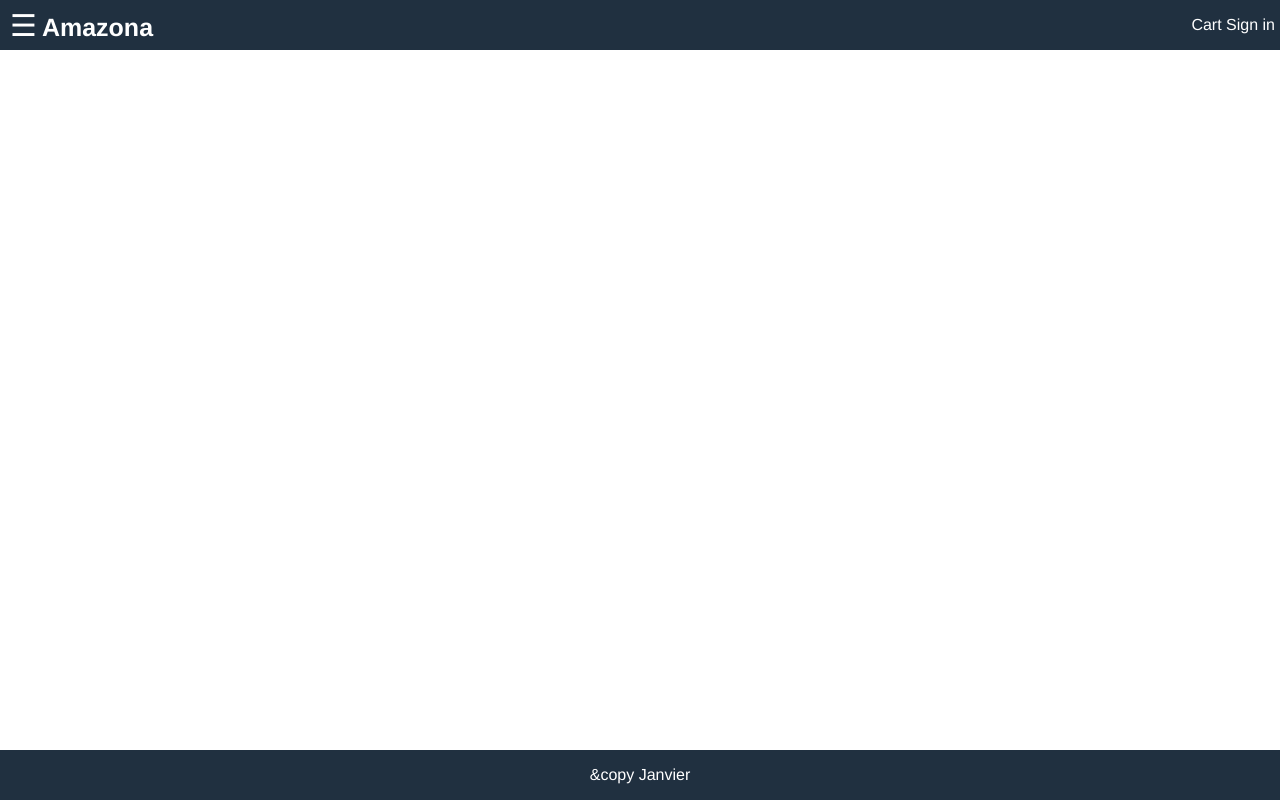
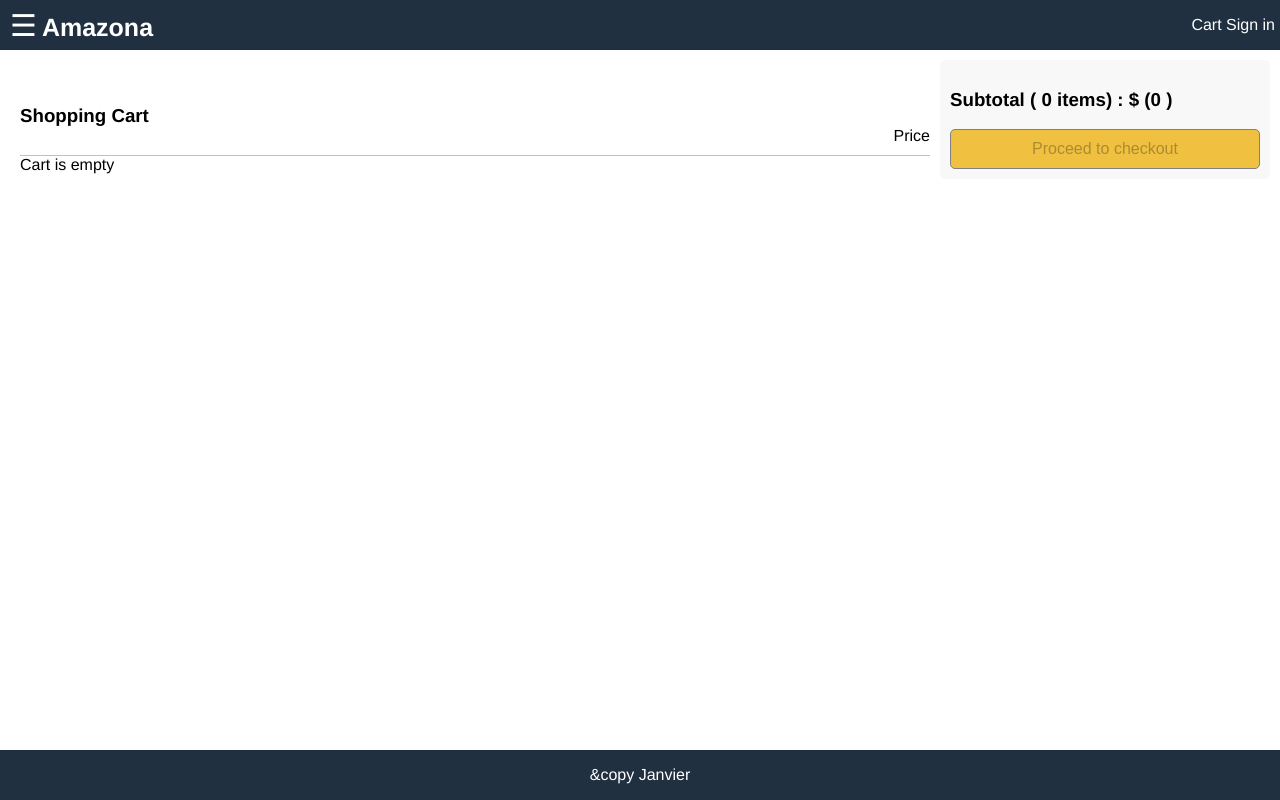
Before and after one commit to rajlohith2/amazon-clone, a React (Create React App) app in the folder frontend/: page /cart in a window 1280 px wide. Built offline with nearby package versions, Linux system fonts and the light colour scheme.

Commit message:
add full functional shopping cart

```diff
--- a/frontend/package.json
+++ b/frontend/package.json
@@ -8,6 +8,7 @@
     "@testing-library/react": "^9.5.0",
     "@testing-library/user-event": "^7.2.1",
     "axios": "^0.20.0",
+    "js-cookie": "^2.2.1",
     "react": "^16.13.1",
     "react-dom": "^16.13.1",
     "react-redux": "^7.2.1",
--- a/frontend/src/App.js
+++ b/frontend/src/App.js
@@ -5,6 +5,7 @@ import data from './data';
 import { BrowserRouter, Route, Link } from 'react-router-dom';
 import HomeScreen from './screens/HomeScreen';
 import ProductScreen from './screens/ProductScreen';
+import CartScreen  from './screens/CartScreen';
 
 const openMenu = () => {
     document.querySelector(".sidebar").classList.add("open");
@@ -44,6 +45,7 @@ function App() {
         <main className="main">
             <div className="content">
                 <Route path="/product/:id" component={ProductScreen} />
+                <Route path="/cart/:id?" component={CartScreen} />
                 <Route path="/" exact={true} component={HomeScreen} />
 
             </div>
--- /dev/null
+++ b/frontend/src/actions/cartActions.js
@@ -0,0 +1,36 @@
+import axios from "axios";
+import Cookie from 'js-cookie';
+import { CART_ADD_ITEM, CART_REMOVE_ITEM } from "../constants/cartConstants";
+
+const addToCart = (productId, qty) => async (dispatch, getState)=> {
+    try {
+        const { data } = await axios.get('/api/product/' + productId);
+        dispatch({
+            type:CART_ADD_ITEM, payload: {
+                product: data._id,
+                name: data.name,
+                image: data.image,
+                price: data.price,
+                countInStock: data.numInStock,
+                qty
+            }
+        });
+
+        //saving cart items in cookie so that I can see them when I refresh the page
+        const {cart: {cartItems}} = getState();
+        Cookie.set("cartItems", JSON.stringify(cartItems));
+
+    } catch (error) {
+
+    }
+}
+const removeFromCart = (productId) => async (dispatch, getState) => {
+    dispatch({type: CART_REMOVE_ITEM, payload: productId});
+
+    const {cart: {cartItems } } = getState();
+    Cookie.set("cartItems", JSON.stringify(cartItems));
+
+
+}
+
+export { addToCart, removeFromCart };
--- /dev/null
+++ b/frontend/src/constants/cartConstants.js
@@ -0,0 +1,2 @@
+export const CART_ADD_ITEM = "CART_ADD_ITEM";
+export const CART_REMOVE_ITEM = "CART_REMOVE_ITEM";
--- a/frontend/src/index.css
+++ b/frontend/src/index.css
@@ -6,6 +6,12 @@ body {
   font: 1.6rem Helvetica;
   height: 100vh;
   margin: 0;
+}
+button {
+  font-size: 1.6rem;
+}
+.full-width {
+  width: 100%;
 }
 #root {
   height: 100%;
@@ -189,3 +195,52 @@ font-weight: bold;
 .button.primary {
   background:#f0c040;
 }
+/* cart */
+.cart {
+  display: flex;
+  flex-wrap: wrap;
+  margin: 1rem;
+  align-items: flex-start;
+}
+.cart-list {
+  flex: 3 1 60rem;
+}
+.cart-action {
+  flex: 1 1 20rem;
+  background-color: #f8f8f8;
+  border-color: #808080 solid;
+  border-radius: .5rem;
+  padding: 1rem;
+}
+.cart-list-container li {
+  padding-bottom: 1rem;
+  border-bottom: .1rem #c0c0c0 solid;
+}
+.cart-list-container {
+  list-style-type: none;
+  padding: 1rem;
+}
+.cart-list-container li:first-child, .cart-list-container li  {
+  display: flex;
+  justify-content: space-between;
+  align-items: flex-end;
+
+}
+.cart-list-container li img {
+  max-width: 10rem;
+  max-height: 10rem;
+  margin-bottom: 1rem;
+  border: .1rem #808080 solid;
+
+}
+.cart-image {
+  flex:1 1;
+}
+.cart-name {
+  flex:8 1;
+}
+.cart-price {
+  flex: 1 1;
+  font-size: 2.5rem;
+  text-align: right;
+}
--- /dev/null
+++ b/frontend/src/reducers/cartReducers.js
@@ -0,0 +1,22 @@
+import { CART_ADD_ITEM, CART_REMOVE_ITEM } from '../constants/cartConstants';
+
+function cartReducer(state= { cartItems: [] }, action) {
+    switch(action.type) {
+        case CART_ADD_ITEM:
+            const item = action.payload;
+            const product = state.cartItems.find(x => x.product === item.product);
+
+            if(product) {
+               return {
+                   cartItems:
+                    state.cartItems.map(x => x.product === product.product ? item: x)
+                };
+            }
+            return { cartItems: [...state.cartItems, item]};
+        case CART_REMOVE_ITEM:
+            return {cartItems: state.cartItems.filter( item =>  item.product !== action.payload)}
+        default:
+            return state;
+    }
+}
+export { cartReducer };
--- /dev/null
+++ b/frontend/src/screens/CartScreen.js
@@ -0,0 +1,91 @@
+import React, { useEffect } from "react";
+import { addToCart,removeFromCart } from '../actions/cartActions';
+import {  useDispatch, useSelector} from "react-redux";
+import { Link } from 'react-router-dom';
+
+function CartScreen(props) {
+
+    // getting data from redux store
+    const cart = useSelector(state => state.cart);
+    const { cartItems } = cart;
+
+    const productId = props.match.params.id;
+    const qty = props.location.search ? Number(props.location.search.split("=")[1]) : 1;
+    const dispatch = useDispatch();
+    const removeFromCartHandler = (productId) => {
+        dispatch(removeFromCart(productId));
+    }
+
+    useEffect(() => {
+        if(productId) {
+            dispatch(addToCart(productId, qty));
+        }
+    }, []);
+    const checkoutHandler =() => {
+        props.history.push('/signin?redirect=shipping');
+    }
+
+    return (
+        <div className="cart">
+            <div className="cart-list">
+                <ul className="cart-list-container">
+                    <li>
+                        <h3> Shopping Cart</h3>
+                        <div> Price</div>
+
+                    </li>
+                    {
+                        cartItems.length === 0 ?
+                        <div>
+                            Cart is empty
+                        </div>
+                        :
+                        cartItems.map(item =>
+                        <li>
+                            <div className="cart-image">
+                                <img src={item.image} alt="product" />
+                            </div>
+                            <div className="cart-name">
+                                <div>
+                                    <Link to={`/product/`+item.product}>
+                                        {item.name}
+                                    </Link>
+                                </div>
+
+                                <div>
+                                    Qty:
+                                    <select value={item.qty} onChange={ (e) => dispatch(addToCart(item.product, e.target.value))}>
+                                        {[...Array(item.countInStock).keys()].map(x =>
+                                            <option key={x+1} value={x+1}> {x+1} </option>
+                                        )}
+
+
+                                    </select>
+
+                                    <button type="button" className="button" onClick={()=>removeFromCartHandler(item.product)}>
+                                         Delete
+                                    </button>
+                                </div>
+                            </div>
+                            <div className="cart-price">
+                                ${ item.price }
+                            </div>
+                        </li>
+                        )
+                    }
+                </ul>
+
+            </div>
+            <div className="cart-action">
+                <h3>
+                      Subtotal ( { cartItems.reduce((accumulator, currentItems) => accumulator + currentItems.qty, 0) } items)
+                      :
+                      $ ({ cartItems.reduce((accumulator, currentItems) => accumulator + currentItems.price* currentItems.qty, 0)} )
+                </h3>
+                <button onClick={checkoutHandler} className="button primary full-width" disabled={ cartItems.length === 0}>Proceed to checkout</button>
+            </div>
+
+        </div>
+    )
+}
+export default CartScreen;
--- a/frontend/src/screens/ProductScreen.js
+++ b/frontend/src/screens/ProductScreen.js
@@ -2,8 +2,6 @@ import React, { useEffect, useState } from 'react';
 import { Link } from 'react-router-dom';
 import {  detailsProduct } from "../actions/productActions";
 import { useSelector, useDispatch } from 'react-redux';
-
-
 
 function ProductScreen(props){
 
@@ -13,14 +11,12 @@ function ProductScreen(props){
     const dispatch = useDispatch();
 
     useEffect(()=> {
-
         dispatch(detailsProduct(props.match.params.id));
-
         return () => {
 
         }
     },[])
-    const handleAddToCart =() => {
+    const handleAddToCart = () => {
         props.history.push("/cart/"+ props.match.params.id + "?qty=" + qty)
     }
 
@@ -65,8 +61,8 @@ function ProductScreen(props){
                                 </li>
                                 <li>
                                     Qty: <select value={qty} onChange={(e) => setQty(e.target.value)}>
-                                           {[... Array(product.numInStock).keys()].map(stock =>
-                                               <option value={ stock+1 }>{ stock + 1 }</option>
+                                             {[... Array(product.numInStock).keys()].map(stock =>
+                                               <option key={stock+1} value={ stock+1 }>{ stock + 1 }</option>
                                             )}
                                         </select>
                                 </li>
--- a/frontend/src/store.js
+++ b/frontend/src/store.js
@@ -1,13 +1,17 @@
 import {  createStore, combineReducers, applyMiddleware, compose } from "redux";
 import  thunk from 'redux-thunk';
-import {productListReducer, productDetailsReducer}from './reducers/productReducer';
+import Cookie from 'js-cookie';
+import { productListReducer, productDetailsReducer } from './reducers/productReducer';
+import {  cartReducer } from "./reducers/cartReducers";
 
+const cartItems = Cookie.getJSON("cartItems") || [];
 
-const initialState = {};
+const initialState = { cart: { cartItems } };
 const composeEnhancer = window.__REDUX_DEVTOOLS_EXTENSION_COMPOSE__ || compose;
 const reducer = combineReducers({
     productList: productListReducer,
-    productDetails: productDetailsReducer
+    productDetails: productDetailsReducer,
+    cart: cartReducer
 })
 
 const store = createStore(reducer, initialState, composeEnhancer(applyMiddleware(thunk)));
```
Also changed, not shown: 1 other file (tests, documents, lock files or other folders).
